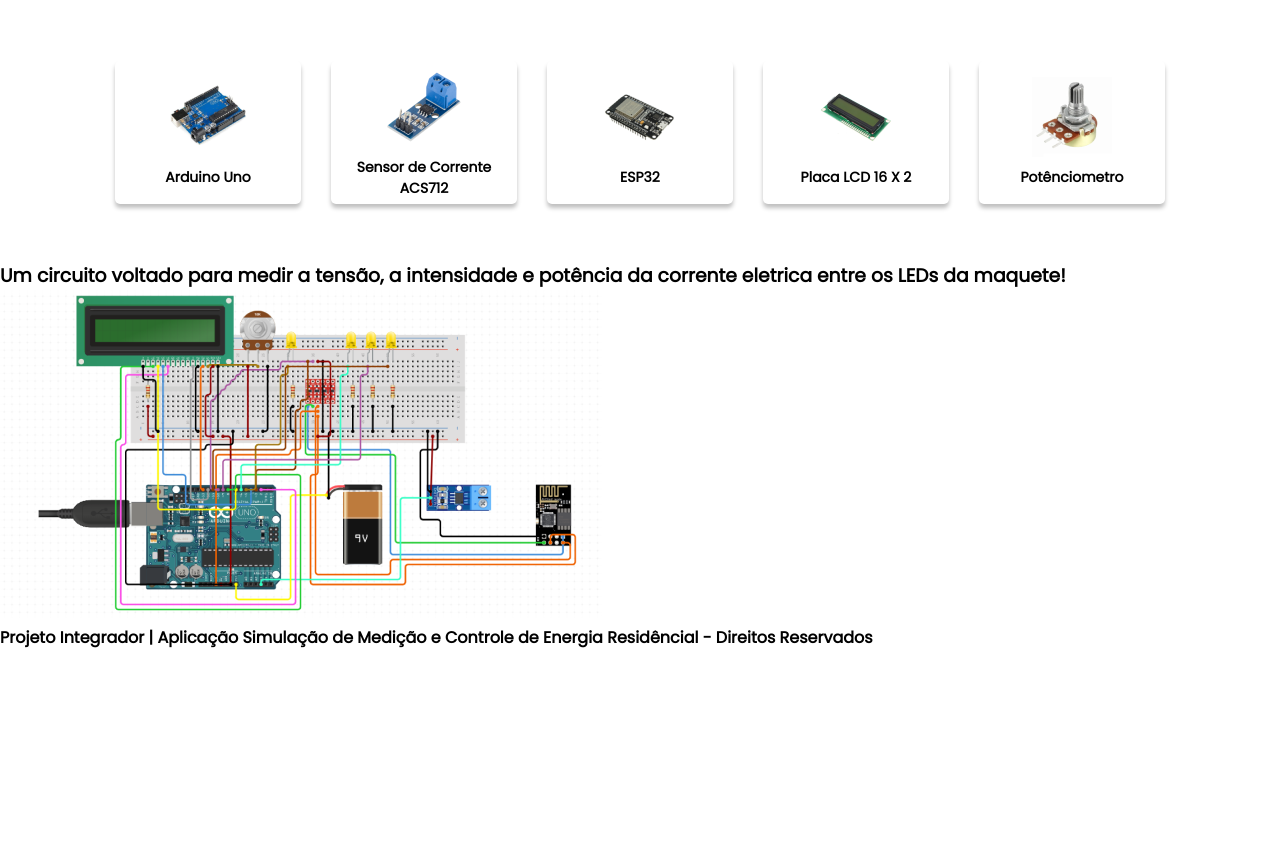
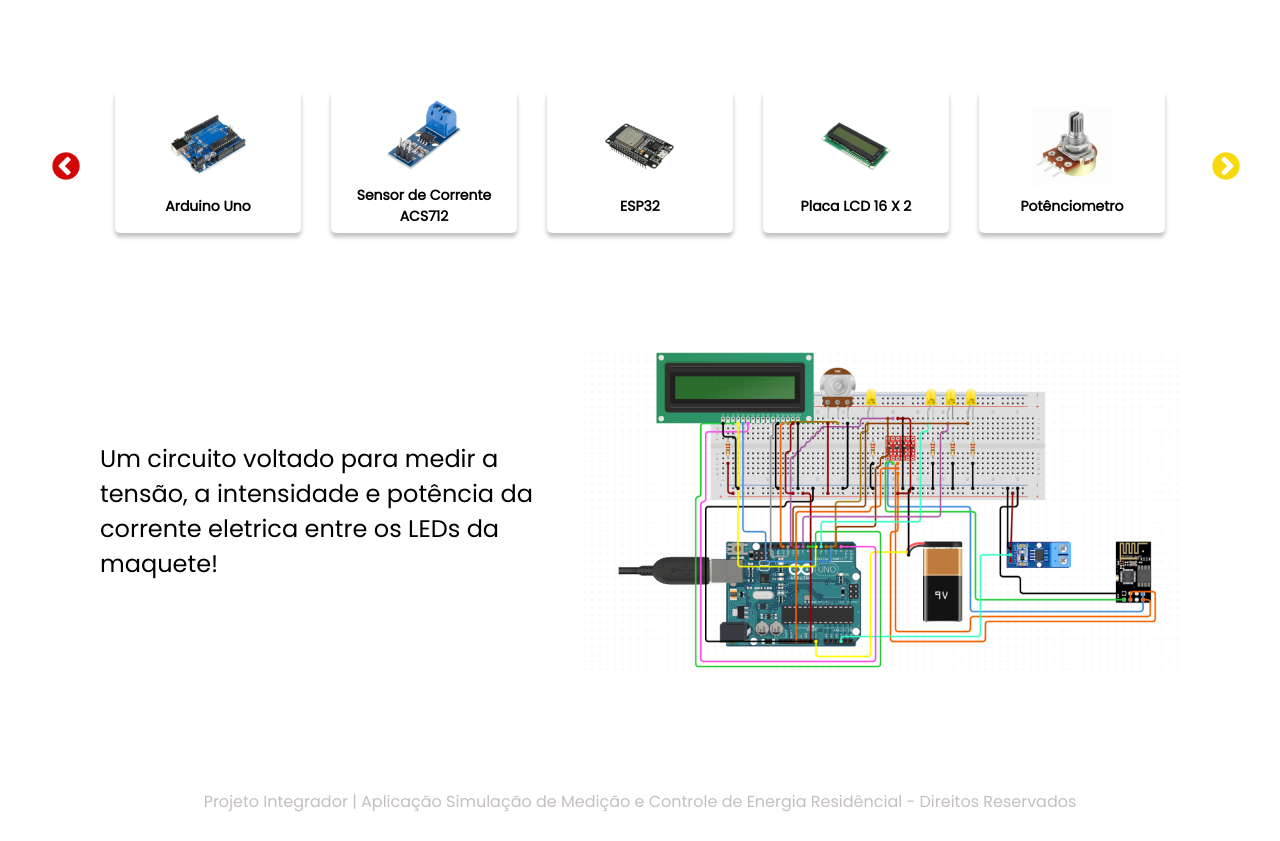
Before and after one commit to ProjetoIntegrador23/projetoIntegrador23, a website built with webpack: page index.html in a window 1280 px wide. Shown: the part 499-1340 px from the top of the page. Before the commit the page ends 1149 px from the top, so only its background shows below. Built offline with nearby package versions, Linux system fonts and the light colour scheme; some packages are replaced by stand-ins of ours.

Commit message:
Estilização da página principal

```diff
--- a/css/index.css
+++ b/css/index.css
@@ -226,17 +226,109 @@
 }
 
 /* SLICK */
-.slick-track{
-    height: 100%;
+.slick-track {
+  height: 100%;
+  display: flex;
+  align-items: center;
+  justify-content: center;
 }
-.slick-list{
-    height: 100%;
+.slick-list {
+  height: 100%;
+
 }
 
 .slick-prev {
+    left: -50px;
+}
 
+.slick-prev::before{
+    opacity: 1 !important;
+    color: #F7D90F;
+   font-size: 32px;
+}
+
+.slick-next {
+    right: -50px;
+}
+
+.slick-next::before{
+    opacity: 1 !important;
+    color: #F7D90F;
+    font-size: 32px;
+}
+
+.slick-disabled::before{
+  color: #D20707;
+}
+
+/* FINAL SLICK */
+
+main .main__container .container__circuit {
+  width: 100%;
+  height: 500px;
+  max-width: 1440px;
+  margin: 0 auto;
+  display: flex;
+  align-items: center;
+  justify-content: center;
+}
+
+main .main__container .container__circuit .circuit__description {
+  width: 40%;
+  height: 100%;
+  display: flex;
+  align-items: center;
+}
+
+main .main__container .container__circuit .circuit__description h3 {
+  color: #000;
+  font-family: "Poppins", "sans-serif";
+  font-size: 24px;
+  font-style: normal;
+  font-weight: 400;
+  line-height: normal;
+}
+
+main .main__container .container__circuit .circuit__figure {
+  width: 60%;
+  height: 100%;
+  display: flex;
+  align-items: center;
+}
+
+main .main__container .container__circuit .circuit__figure figure{
+  width: 602px;
+height: 328px;
+border-radius: 5px;
+}
+
+main .main__container .container__circuit .circuit__figure {
+  width: 50%;
+  height: 100%;
+  display: flex;
+  align-items: center;
 }
 
 /* FOOTER */
 
+footer{
+  width: 100%;
+  height: 80px;
+  display: flex;
+  align-items: center;
+  justify-content: center;
+  max-width: 1440px;
+  margin: 0 auto;
+}
+
+footer h4{
+  color: #C5BFBF;
+  font-family: "Poppins", "sans-serif";
+  text-align: center;
+  font-size: 16px;
+  font-style: normal;
+  font-weight: 400;
+  line-height: normal;
+}
+
 /* RESPONSIVE */
--- a/index.html
+++ b/index.html
@@ -6,9 +6,15 @@
     <title>Meu consumo de energia</title>
     <link rel="icon" href="./img/logo/logoPrincipal.png" />
     <!-- CSS -->
-    <link rel="stylesheet" href="https://cdnjs.cloudflare.com/ajax/libs/slick-carousel/1.7.1/slick.css">
-    <link rel="stylesheet" href="https://cdnjs.cloudflare.com/ajax/libs/slick-carousel/1.7.1/slick-theme.css">
-    <link rel="stylesheet" href="./css/index.css">
+    <link
+      rel="stylesheet"
+      href="https://cdnjs.cloudflare.com/ajax/libs/slick-carousel/1.7.1/slick.css"
+    />
+    <link
+      rel="stylesheet"
+      href="https://cdnjs.cloudflare.com/ajax/libs/slick-carousel/1.7.1/slick-theme.css"
+    />
+    <link rel="stylesheet" href="./css/index.css" />
     <!-- JS -->
     <script
       src="https://kit.fontawesome.com/026675cdf7.js"
@@ -30,8 +36,10 @@
           </figure>
         </div>
         <div class="navigation__menu">
-          <button id="btn-register"><a href="./register.html" >Cadastrar-se</a></button>
-          <button id="btn-login"><a href="./login.html" >Entrar</a></button>
+          <button id="btn-register">
+            <a href="./register.html">Cadastrar-se</a>
+          </button>
+          <button id="btn-login"><a href="./login.html">Entrar</a></button>
           <button class="menu__mode"></button>
         </div>
       </nav>
@@ -140,8 +148,6 @@
             </li>
           </ul>
         </section>
-      </div>
-
         <section class="container__circuit">
           <div class="circuit__description">
             <h3>
@@ -158,6 +164,7 @@
             </figure>
           </div>
         </section>
+      </div>
     </main>
     <footer>
       <h4>
--- a/js/carousels.js
+++ b/js/carousels.js
@@ -1,9 +1,9 @@
 $('.componentes__items').slick({
     slidesToShow: 5,
-    slidesToScroll: 3,
+    slidesToScroll: 1,
     dots: false,
     infinite: false,
     arrow: true,
     adaptiveHeight: true,
-    adaptiveWidth: true
+    adaptiveWidth: true,
   });
```
Lines whose indentation alone changed are shown as unchanged.
